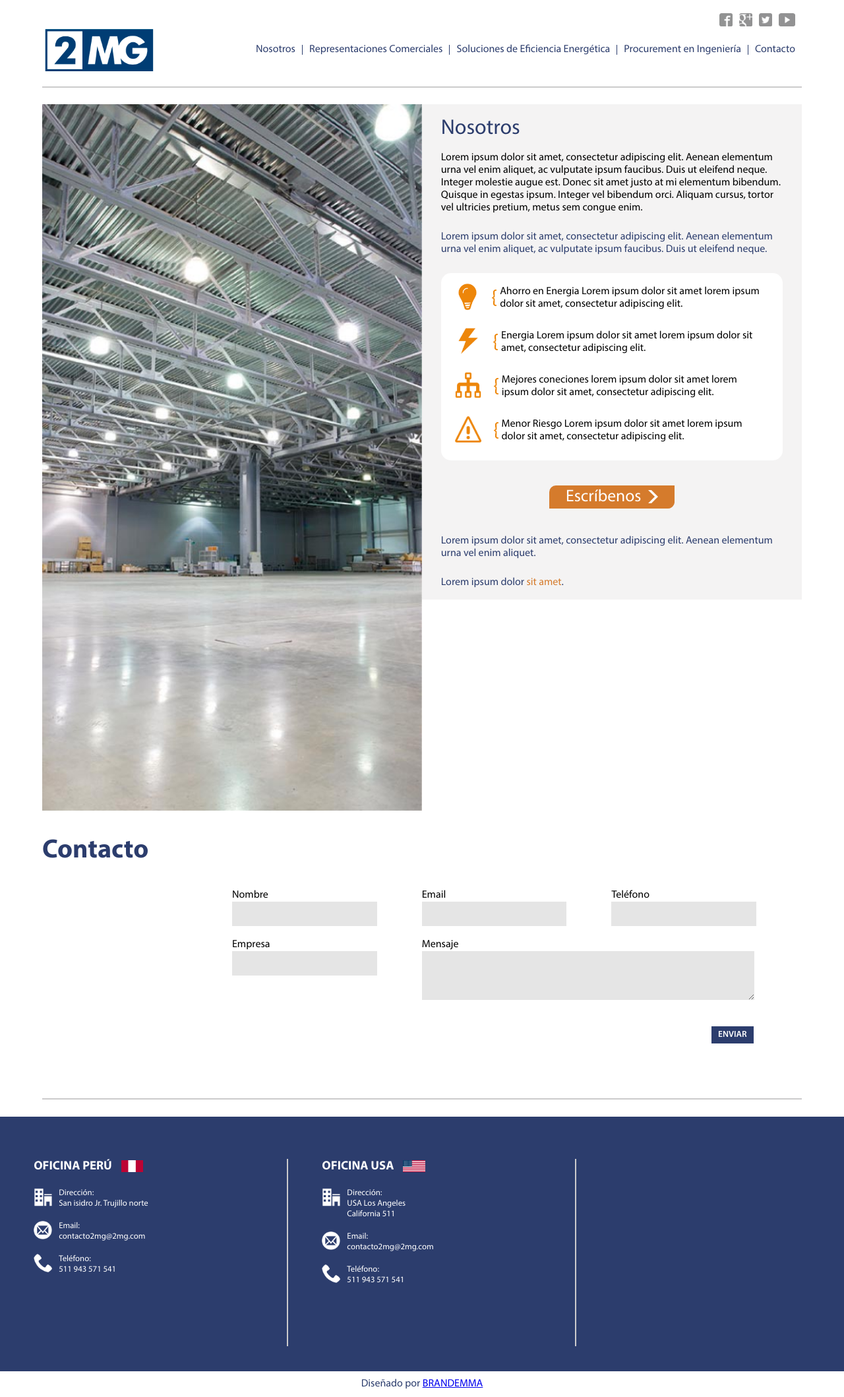
After one commit to BRANDEMMA/2mg, a PHP site: page /nosotros.php in a window 1280 px wide. The commit adds this page. Shown: the whole page at 66% size. Run offline with PHP 8.4, Linux system fonts and the light colour scheme; grey boxes are pictures that could not be loaded.

Commit message:
Creada sección "Nosotros"

```diff
--- /dev/null
+++ b/nosotros.php
@@ -0,0 +1,86 @@
+<!DOCTYPE HTML>
+<html>
+
+<head>
+	<html lang="es">
+	<meta name="viewport" content="initial-scale=1, maximum-scale=1" />
+	<meta charset="UTF-8">
+	<meta name="viewport" content="width=device-width" />
+	<title>2MG</title>
+	<meta name="author" content="Brandemma" />
+	<meta name="description" content="" />
+
+	<!--================== 	ENLACE HOJA DE ESTILOS (INICIA)  =====================-->
+
+	<link rel="stylesheet" type="text/css" href="css/estilos.css">
+
+	<!--================== 	ENLACE HOJA DE ESTILOS (TERMINA)  =====================-->
+
+</head>
+
+<body>
+	<header>
+		<?php
+			include 'menu.php';
+		?>
+	</header>
+
+	<div class="contenido linea-energetica">
+		<div class="izquierda-energetica">
+			<img src="img/solucion-energetica-2mg.jpg">
+		</div>
+		<div class="derecha-energetica">
+			<div class="derecha-energetica-centrado">
+				<h2>Nosotros</h2>
+				<p>Lorem ipsum dolor sit amet, consectetur adipiscing elit. Aenean elementum urna vel enim aliquet, ac vulputate ipsum faucibus. Duis ut eleifend neque. Integer molestie augue est. Donec sit amet justo at mi elementum bibendum. Quisque in egestas ipsum. Integer vel bibendum orci. Aliquam cursus, tortor vel ultricies pretium, metus sem congue enim.</p>
+				<p class="texto-azul espaciado">Lorem ipsum dolor sit amet, consectetur adipiscing elit. Aenean elementum urna vel enim aliquet, ac vulputate ipsum faucibus. Duis ut eleifend neque.</p>
+
+				<div class="contenedor-caracteristicas">
+					<div class="caracteristicas foco">
+						<img src="img/foco.png">
+						<img src="img/corchete.png">
+						<p>Ahorro en Energia Lorem ipsum dolor sit amet lorem ipsum dolor sit amet, consectetur adipiscing elit.</p>
+					</div>
+
+					<div class="caracteristicas rayo">
+						<img src="img/rayo.png">
+						<img src="img/corchete.png">
+						<p>Energia Lorem ipsum dolor sit amet lorem ipsum dolor sit amet, consectetur adipiscing elit.</p>
+					</div>
+
+					<div class="caracteristicas esquema">
+						<img src="img/esquema.png">
+						<img src="img/corchete.png">
+						<p>Mejores coneciones lorem ipsum dolor sit amet lorem ipsum dolor sit amet, consectetur adipiscing elit.</p>
+					</div>
+
+					<div class="caracteristicas precaucion">
+						<img src="img/precaucion.png">
+						<img src="img/corchete.png">
+						<p>Menor Riesgo Lorem ipsum dolor sit amet lorem ipsum dolor sit amet, consectetur adipiscing elit.</p>
+					</div>
+				</div>
+
+				<div class="escribenos">
+					<a href="">Escríbenos <img src="img/flecha-derecha-blanca.png"></a>
+				</div>
+
+				<p class="texto-azul espaciado">Lorem ipsum dolor sit amet, consectetur adipiscing elit. Aenean elementum urna vel enim aliquet.</p>
+
+				<p class="texto-azul">Lorem ipsum dolor <span>sit amet</span>.</p>
+			</div>
+		</div>
+
+		<div class="clear"></div>
+
+		<?php
+			include 'contacto.php';
+		?>
+	</div>
+
+	<?php
+		include 'pie-pagina.php';
+	?>
+</body>
+
+</html>
```
Also changed, not shown: css/estilos.css (line endings or trailing spaces).
